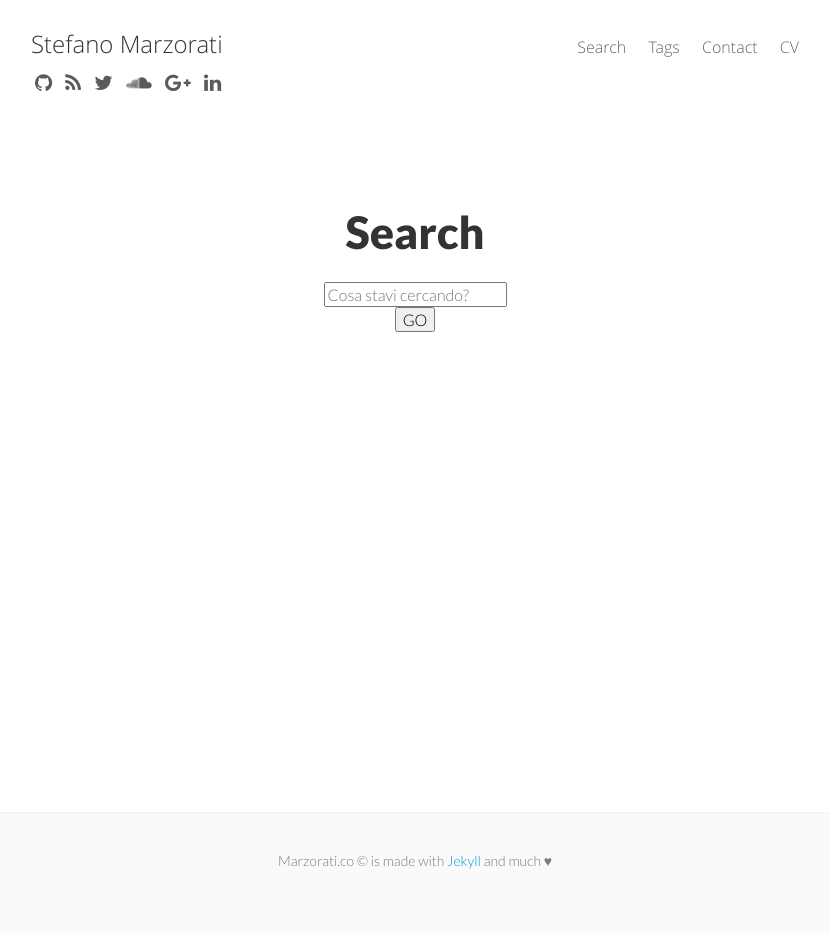
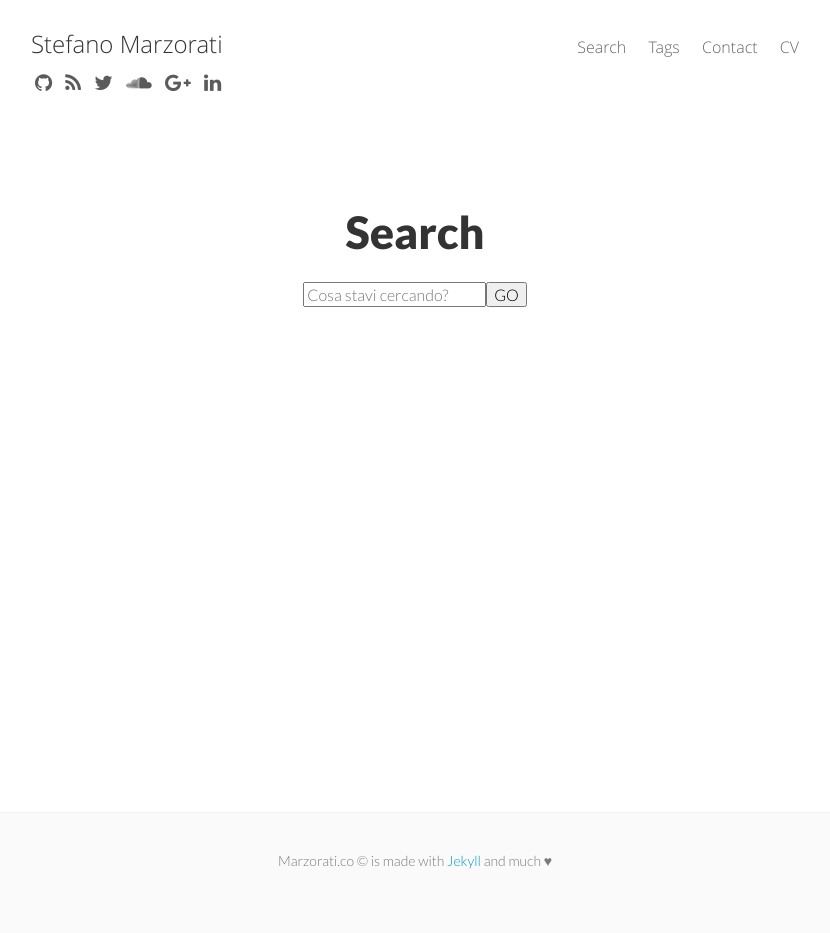
Before and after one commit to marste/Blog, a Jekyll site: the page built from search/index.html, in a window 1280 px wide. Shown: the whole page, without its empty margins (225-1055 px from the left). Built offline with Jekyll 4.4.1, drawn with Linux system fonts in a browser that asks for light colours; nearby versions of some CDN libraries; Markdown is read by kramdown in place of the engine named in the settings.

Commit message:
Added new post

```diff
--- a/search/index.html
+++ b/search/index.html
@@ -9,9 +9,7 @@ search_omit: true
   <!-- Search form -->
   <form method="get" action="/search" data-search-form>
    <!--  <label for="q">Search term</label> -->
-    <input type="search" name="q" id="q" placeholder="Cosa stavi cercando?" data-search-input />
-	<br />
-	<input type="submit" value="GO" />
+    <input type="search" name="q" id="q" placeholder="Cosa stavi cercando?" data-search-input /><input type="submit" value="GO" />
   </form>
 
   <br>
```
